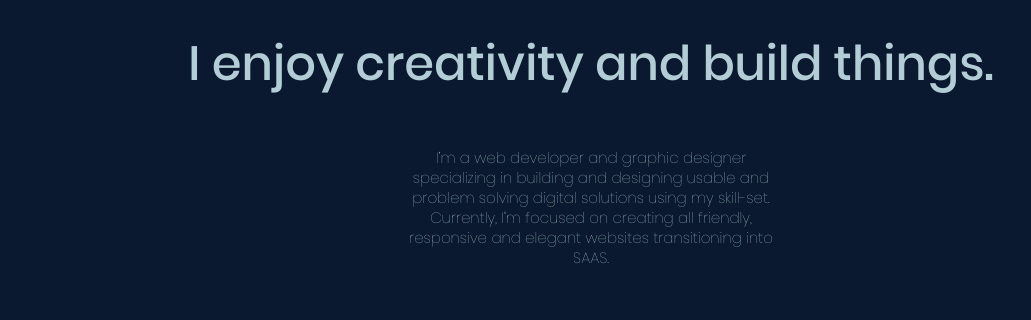
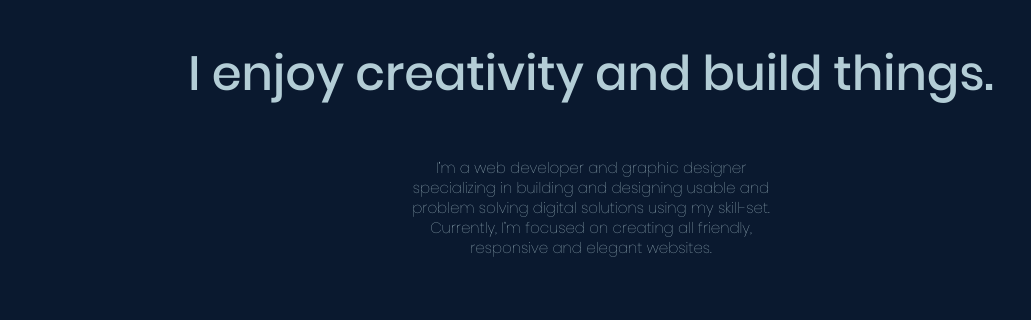
Before and after one commit to Daniel001-odii/odiiDaniel, a plain HTML site: page index.html in a window 1280 px wide. Shown: the part 334-654 px from the top of the page, 49-1080 px from the left. Drawn offline with nearby package versions, Linux system fonts and the light colour scheme.

Commit message:
remove saas statement

```diff
--- a/index.html
+++ b/index.html
@@ -59,7 +59,7 @@
             <p class="about">I enjoy creativity and build things.</p>
             <p class="text info">I’m a web developer and graphic designer specializing in
                 building and designing usable and problem solving digital solutions using my skill-set.
-                Currently, I’m focused on creating all friendly, responsive and elegant websites transitioning into SAAS.</p>
+                Currently, I’m focused on creating all friendly, responsive and elegant websites.</p>
 
         </div>
 </div>
```
Also changed, not shown: github token.txt (added).
